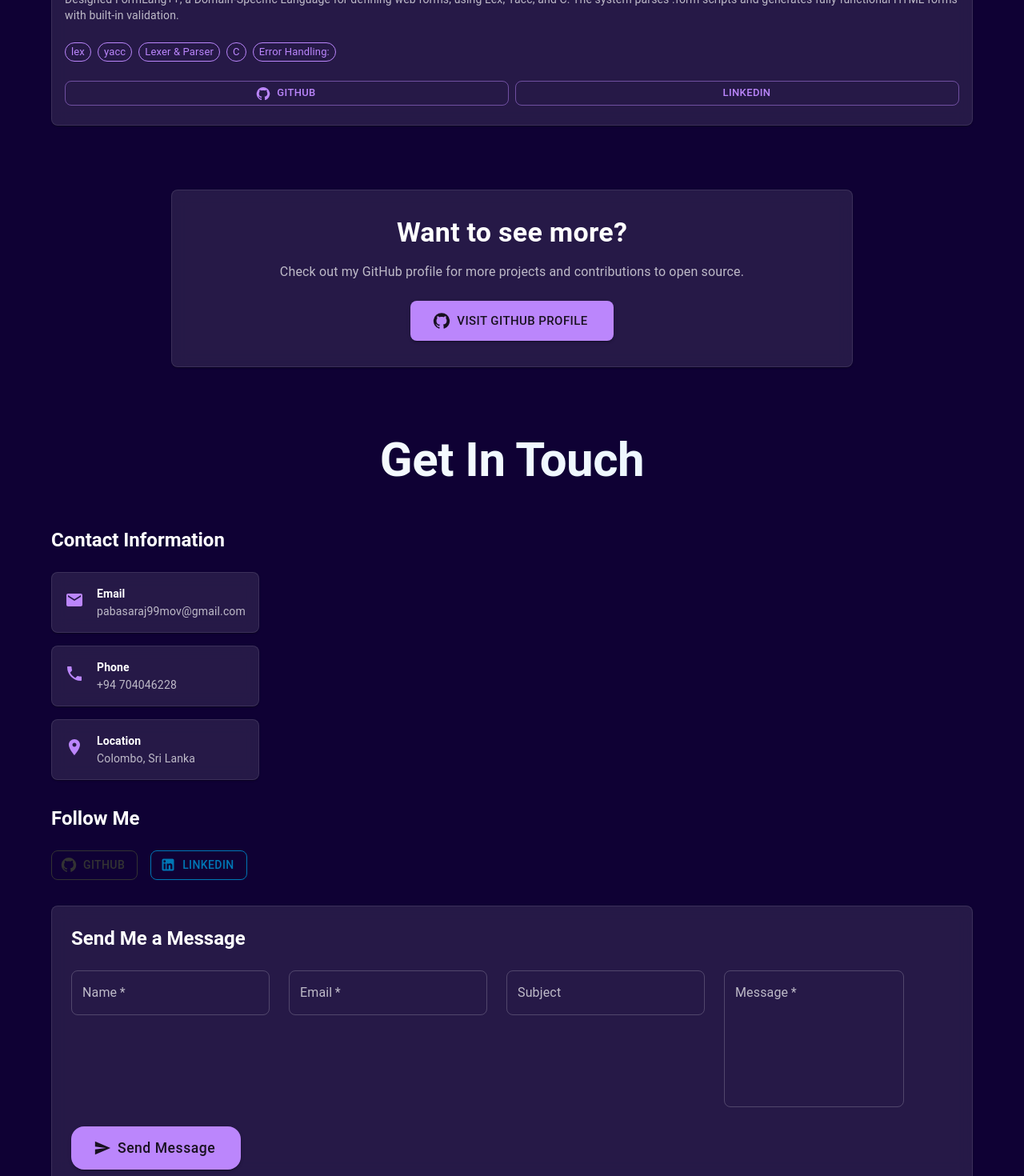
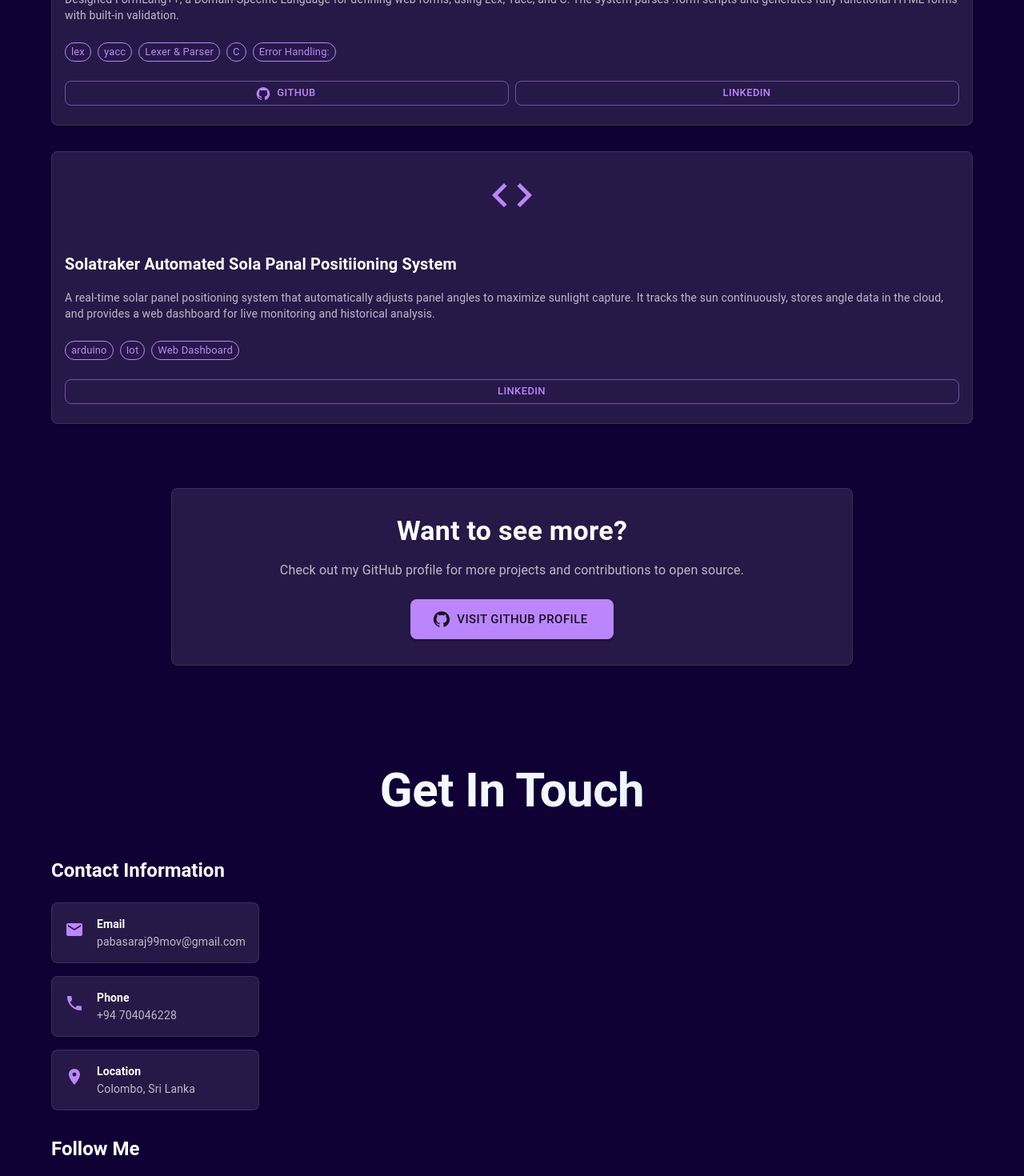
Before and after one commit to JaniduP2003/Portfolio_Website_Final, a React (Create React App) app: page / in a window 1280 px wide. Shown: the part 4830-6300 px from the top of the page at 80% size. Built offline with nearby package versions, Linux system fonts and the light colour scheme; some icons are missing.

Commit message:
added new project

```diff
--- a/package.json
+++ b/package.json
@@ -3,6 +3,7 @@
   "version": "0.1.0",
   "private": true,
   "dependencies": {
+    "@emailjs/browser": "^4.4.1",
     "@emotion/react": "^11.14.0",
     "@emotion/styled": "^11.14.1",
     "@mui/icons-material": "^7.3.1",
--- a/src/components/sections/ContactSection.js
+++ b/src/components/sections/ContactSection.js
@@ -1,7 +1,8 @@
 // ============================================================================
 // CONTACT SECTION COMPONENT
 // ============================================================================
-import React, { useState } from 'react';
+import React, { useState, useRef } from 'react';
+import emailjs from '@emailjs/browser';
 import {
   Box,
   Typography,
@@ -34,9 +35,18 @@ export default function ContactSection() {
   });
   const [showAlert, setShowAlert] = useState(false);
   const [alertMessage, setAlertMessage] = useState('');
+  const [isSubmitting, setIsSubmitting] = useState(false);
+  const form = useRef();
 
   // ============================================================================
-  // CONTACT DATA
+  // EMAILJS CONFIGURATION
+  // ============================================================================
+  const EMAILJS_SERVICE_ID = 'service_pl6tb77';
+  const EMAILJS_TEMPLATE_ID = 'template_lbysop9';
+  const EMAILJS_PUBLIC_KEY = 'Janidumusi';
+
+  // ============================================================================
+  // CONTACT INFORMATION
   // ============================================================================
   const contactInfo = [
     {
@@ -69,10 +79,9 @@ export default function ContactSection() {
     {
       icon: <LinkedIn />,
       name: 'LinkedIn',
-      url: 'https://www.linkedin.com/in/janidu-pabasara2003?utm_source=share&utm_campaign=share_via&utm_content=profile&utm_medium=android_app',
+      url: 'https://www.linkedin.com/in/janidu-pabasara2003',
       color: '#0077b5',
     },
-
   ];
 
   // ============================================================================
@@ -80,7 +89,7 @@ export default function ContactSection() {
   // ============================================================================
   const handleInputChange = (e) => {
     const { name, value } = e.target;
-    setFormData(prev => ({
+    setFormData((prev) => ({
       ...prev,
       [name]: value,
     }));
@@ -96,21 +105,48 @@ export default function ContactSection() {
       return;
     }
 
-    // Simulate form submission
-    setTimeout(() => {
-      setAlertMessage('Thank you for your message! I\'ll get back to you soon.');
+    setIsSubmitting(true);
+
+    // Send email via EmailJS
+    emailjs
+      .sendForm(
+        EMAILJS_SERVICE_ID,
+        EMAILJS_TEMPLATE_ID,
+        form.current,
+        EMAILJS_PUBLIC_KEY
+      )
+      .then(
+        (result) => {
+          console.log(result.text);
+          setAlertMessage(
+            "Message sent successfully! I'll get back to you soon."
+          );
           setShowAlert(true);
-      setFormData({ name: '', email: '', subject: '', message: '' });
-    }, 1000);
+          setFormData({
+            name: '',
+            email: '',
+            subject: '',
+            message: '',
+          });
+        },
+        (error) => {
+          console.error(error.text);
+          setAlertMessage('Failed to send message. Please try again later.');
+          setShowAlert(true);
+        }
+      )
+      .finally(() => setIsSubmitting(false));
   };
 
   const handleCloseAlert = () => {
     setShowAlert(false);
   };
 
+  // ============================================================================
+  // RENDER
+  // ============================================================================
   return (
-    <section id="contact">
-      <main className="main-flex2">
+    <section id="contact" style={{ padding: '80px 0' }}>
       <Container maxWidth="lg">
         <Typography
           variant="h2"
@@ -145,21 +181,27 @@ export default function ContactSection() {
                     border: '1px solid rgba(255, 255, 255, 0.1)',
                     cursor: info.link ? 'pointer' : 'default',
                     transition: 'transform 0.2s ease',
-                      '&:hover': info.link ? {
-                        transform: 'translateX(5px)',
-                      } : {},
+                    '&:hover': info.link
+                      ? { transform: 'translateX(5px)' }
+                      : {},
                   }}
-                    onClick={() => info.link && window.open(info.link, '_blank')}
+                  onClick={() =>
+                    info.link && window.open(info.link, '_blank')
+                  }
                 >
                   <Box sx={{ display: 'flex', alignItems: 'center' }}>
-                      <Box sx={{ color: 'primary.main', mr: 2 }}>
-                        {info.icon}
-                      </Box>
+                    <Box sx={{ color: 'primary.main', mr: 2 }}>{info.icon}</Box>
                     <Box>
-                        <Typography variant="subtitle2" sx={{ fontWeight: 600 }}>
+                      <Typography
+                        variant="subtitle2"
+                        sx={{ fontWeight: 600 }}
+                      >
                         {info.title}
                       </Typography>
-                        <Typography variant="body2" sx={{ color: 'text.secondary' }}>
+                      <Typography
+                        variant="body2"
+                        sx={{ color: 'text.secondary' }}
+                      >
                         {info.value}
                       </Typography>
                     </Box>
@@ -209,7 +251,7 @@ export default function ContactSection() {
               <Typography variant="h5" sx={{ mb: 3, fontWeight: 600 }}>
                 Send Me a Message
               </Typography>
-                <Box component="form" onSubmit={handleSubmit}>
+              <form ref={form} onSubmit={handleSubmit}>
                 <Grid container spacing={3}>
                   <Grid item xs={12} sm={6}>
                     <TextField
@@ -220,19 +262,6 @@ export default function ContactSection() {
                       onChange={handleInputChange}
                       required
                       variant="outlined"
-                        sx={{
-                          '& .MuiOutlinedInput-root': {
-                            '& fieldset': {
-                              borderColor: 'rgba(255, 255, 255, 0.2)',
-                            },
-                            '&:hover fieldset': {
-                              borderColor: 'primary.main',
-                            },
-                          },
-                          '& .MuiInputLabel-root': {
-                            color: 'text.secondary',
-                          },
-                        }}
                     />
                   </Grid>
                   <Grid item xs={12} sm={6}>
@@ -245,19 +274,6 @@ export default function ContactSection() {
                       onChange={handleInputChange}
                       required
                       variant="outlined"
-                        sx={{
-                          '& .MuiOutlinedInput-root': {
-                            '& fieldset': {
-                              borderColor: 'rgba(255, 255, 255, 0.2)',
-                            },
-                            '&:hover fieldset': {
-                              borderColor: 'primary.main',
-                            },
-                          },
-                          '& .MuiInputLabel-root': {
-                            color: 'text.secondary',
-                          },
-                        }}
                     />
                   </Grid>
                   <Grid item xs={12}>
@@ -268,19 +284,6 @@ export default function ContactSection() {
                       value={formData.subject}
                       onChange={handleInputChange}
                       variant="outlined"
-                        sx={{
-                          '& .MuiOutlinedInput-root': {
-                            '& fieldset': {
-                              borderColor: 'rgba(255, 255, 255, 0.2)',
-                            },
-                            '&:hover fieldset': {
-                              borderColor: 'primary.main',
-                            },
-                          },
-                          '& .MuiInputLabel-root': {
-                            color: 'text.secondary',
-                          },
-                        }}
                     />
                   </Grid>
                   <Grid item xs={12}>
@@ -292,29 +295,18 @@ export default function ContactSection() {
                       onChange={handleInputChange}
                       required
                       multiline
-                        rows={6}
+                      rows={4}
                       variant="outlined"
-                        sx={{
-                          '& .MuiOutlinedInput-root': {
-                            '& fieldset': {
-                              borderColor: 'rgba(255, 255, 255, 0.2)',
-                            },
-                            '&:hover fieldset': {
-                              borderColor: 'primary.main',
-                            },
-                          },
-                          '& .MuiInputLabel-root': {
-                            color: 'text.secondary',
-                          },
-                        }}
                     />
                   </Grid>
                   <Grid item xs={12}>
                     <Button
                       type="submit"
                       variant="contained"
+                      color="primary"
                       size="large"
                       startIcon={<Send />}
+                      disabled={isSubmitting}
                       sx={{
                         px: 4,
                         py: 1.5,
@@ -323,16 +315,14 @@ export default function ContactSection() {
                         fontSize: '1.1rem',
                       }}
                     >
-                        Send Message
+                      {isSubmitting ? 'Sending...' : 'Send Message'}
                     </Button>
                   </Grid>
                 </Grid>
-                </Box>
+              </form>
             </Card>
           </Grid>
         </Grid>
-        </Container>
-      </main>
 
         <Snackbar
           open={showAlert}
@@ -342,12 +332,13 @@ export default function ContactSection() {
         >
           <Alert
             onClose={handleCloseAlert}
-          severity={alertMessage.includes('Thank you') ? 'success' : 'error'}
+            severity={alertMessage.includes('successfully') ? 'success' : 'error'}
             sx={{ width: '100%' }}
           >
             {alertMessage}
           </Alert>
         </Snackbar>
+      </Container>
     </section>
   );
 }
--- a/src/components/sections/ProjectsSection.js
+++ b/src/components/sections/ProjectsSection.js
@@ -67,6 +67,17 @@ export default function ProjectsSection() {
       linkedin: 'https://linkedin.com/in/janidup2003',
       featured: false,
     },
+    {
+      id: 4,
+      title: 'Solatraker Automated Sola Panal Positiioning System',
+      description:
+        'A real-time solar panel positioning system that automatically adjusts panel angles to maximize sunlight capture. It tracks the sun continuously, stores angle data in the cloud, and provides a web dashboard for live monitoring and historical analysis.',
+      technologies: ['arduino', 'Iot', 'Web Dashboard',],
+      category: 'frontend',
+      gitlab: null,
+      linkedin: 'https://linkedin.com/in/janidup2003',
+      featured: false,
+    },
 
   ];
 
@@ -119,10 +130,7 @@ export default function ProjectsSection() {
               }}
             >
               <ToggleButton value="all">All</ToggleButton>
-              <ToggleButton value="frontend">Frontend</ToggleButton>
-              <ToggleButton value="backend">Backend</ToggleButton>
-              <ToggleButton value="mobile">Mobile</ToggleButton>
-              <ToggleButton value="devops">DevOps</ToggleButton>
+
             </ToggleButtonGroup>
           </Box>
 
```
Also changed, not shown: 1 other file (tests, documents, lock files or other folders). Lines whose indentation alone changed are shown as unchanged.
